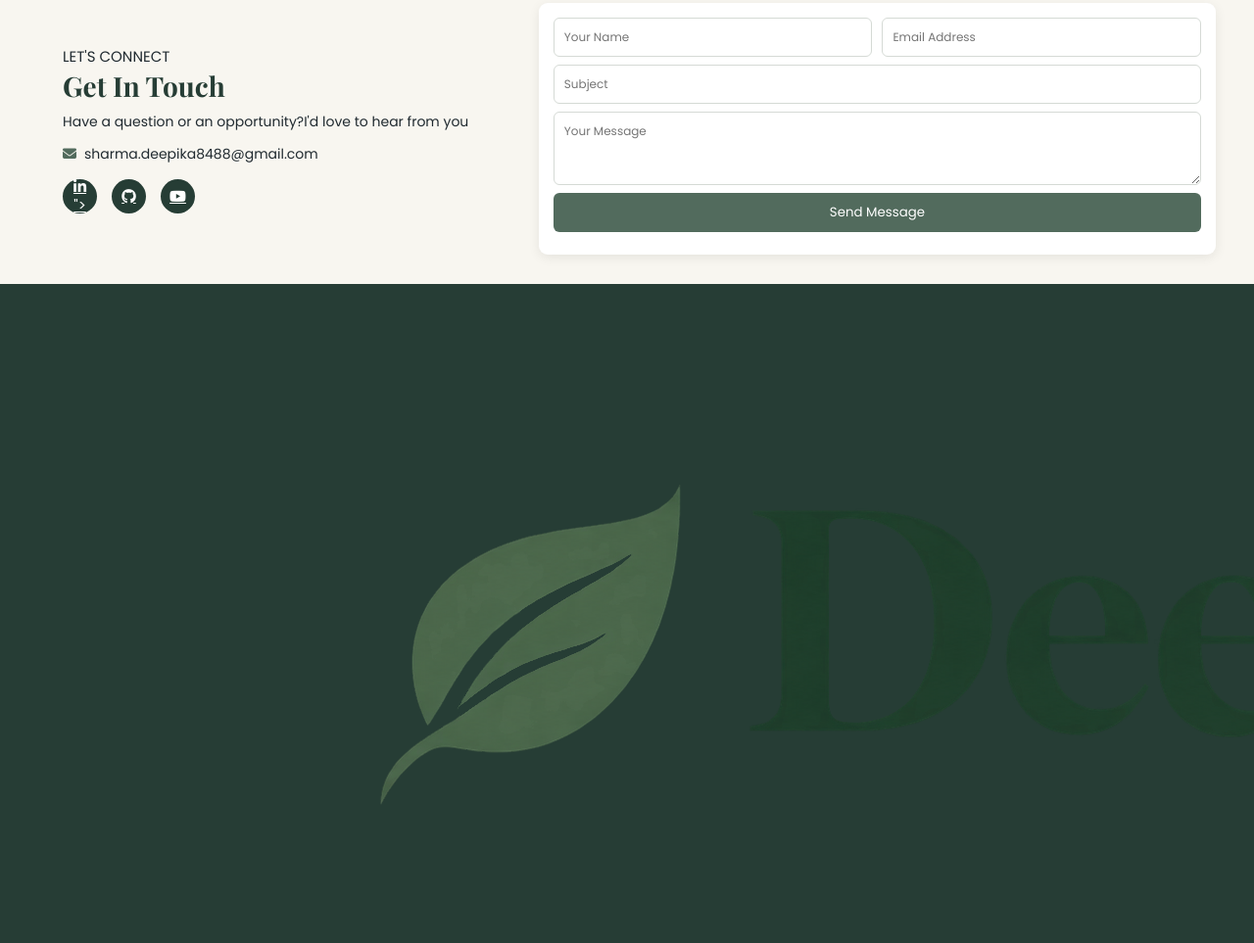
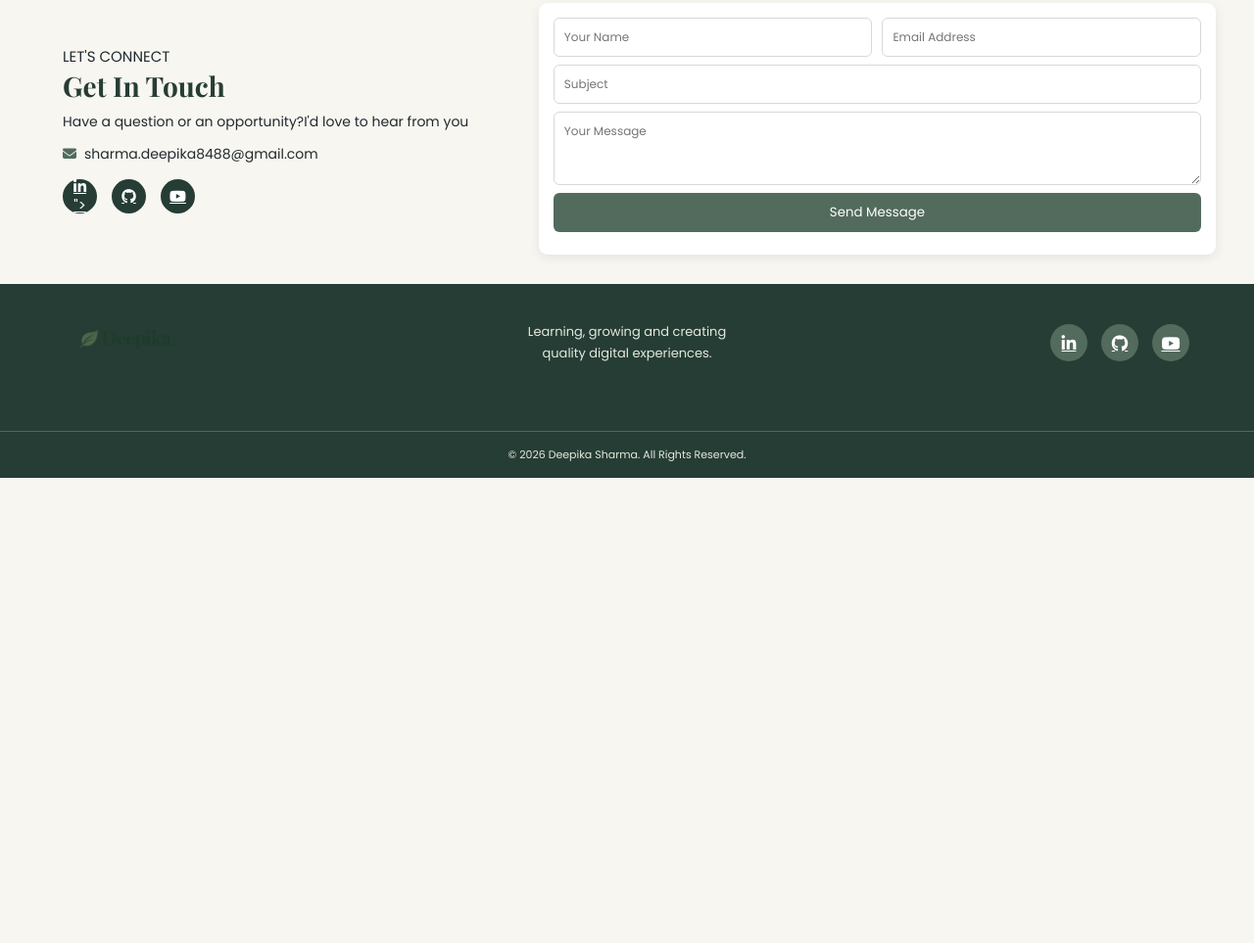
Before and after one commit to deepikaagileqa/deepikaagileqa.github.io, a plain HTML site: page index.html in a window 1280 px wide. Shown: the part 3757-4720 px from the top of the page at 98% size. After the commit the page ends 4245 px from the top, so only its background shows below. Drawn offline with nearby package versions, Linux system fonts and the light colour scheme.

Commit message:
Fixed the footer  social icons in app.css

```diff
--- a/css/app.css
+++ b/css/app.css
@@ -558,7 +558,7 @@ footer {
 /* ============================
    FOOTER SECTION
 ================================ */
-footer {
+#footer {
     display: grid;
     grid-template-columns: 1fr;
     background: #263D35;
@@ -569,50 +569,64 @@ footer {
     display: grid;
     grid-template-columns: 1fr 2fr 1fr;
     align-items: center;
-    padding: 15px 4%;
-    gap: 15px;
+    gap: 20px;
+    padding: 25px 5%;
+    min-height: 120px;
 }
 
-.footer-logo {
-    width: 220px;
-}
-.footer-logo img {
-  width: 160px;
-  position: fixed;
-  z-index: 13;
-  top: 25px;
-  left: 33px;
+
+.footer-brand {
+    display: grid;
+    justify-content: start;
+    align-items: center;
 }
 
-.footer-top > p {
+.footer-brand img {
+    width: 130px;
+    height: auto;
+    object-fit: contain;
+}
+
+
+.footer-description {
     text-align: center;
-    font-size: 12px;
+}
+
+.footer-description p {
+    color: #E5E9DF;
+    font-size: 13px;
+    line-height: 1.7;
 }
 
 .footer-social {
     display: grid;
-    grid-template-columns: repeat(3, 30px);
+    grid-template-columns: repeat(3, 40px);
     justify-content: end;
+    align-items: center;
     gap: 12px;
 }
 
 .footer-social a {
     display: grid;
     place-items: center;
+    width: 38px;
+    height: 38px;
+    background: #526B5D;
     color: #FFFFFF;
-    font-size: 18px;
-}
-
-.footer-social a:hover {
-    color: #B5CBB6;
+    border-radius: 50%;
+    font-size: 17px;
+    transition: 0.3s;
 }
 
 .copyright {
-    text-align: center;
-    padding: 12px;
+    display: grid;
+    place-items: center;
+    padding: 15px;
     border-top: 1px solid rgba(255,255,255,0.2);
 }
 
 .copyright p {
+    color: #E5E9DF;
     font-size: 11px;
+    text-align: center;
 }
--- a/index.html
+++ b/index.html
@@ -352,30 +352,49 @@
         </div>
 </section>
 </main>
-<footer>
+<!-- ============================
+       FOOTER SECTION
+================================ -->
+
+
+<!-- ============================
+       FOOTER SECTION
+================================ -->
+
+<footer id="footer">
 
     <div class="footer-top">
 
-        <a href="#home"><img src="assets/images/logo1.png" alt="My Website logo"></a>
+        <div class="footer-brand">
+            <a href="#home">
+                <img src="assets/images/logo1.png"
+                     alt="Deepika Portfolio Logo">
+            </a>
+        </div>
 
-        <p>
-            Learning, growing and creating
-            quality digital experiences.
-        </p>
+
+        <div class="footer-description">
+            <p>Learning, growing and creating</p>
+            <p>quality digital experiences.</p>
+        </div>
+
 
         <div class="footer-social">
 
             <a href="https://www.linkedin.com/"
+               target="_blank"
                aria-label="LinkedIn">
                 <i class="fa-brands fa-linkedin-in"></i>
             </a>
 
             <a href="https://github.com/"
+               target="_blank"
                aria-label="GitHub">
                 <i class="fa-brands fa-github"></i>
             </a>
 
             <a href="https://www.youtube.com/"
+               target="_blank"
                aria-label="YouTube">
                 <i class="fa-brands fa-youtube"></i>
             </a>
@@ -384,16 +403,13 @@
 
     </div>
 
+
     <div class="copyright">
-
-        <p>
-            &copy; 2026 Deepika Sharma.
-            All Rights Reserved.
-        </p>
-
+        <p>&copy; 2026 Deepika Sharma. All Rights Reserved.</p>
     </div>
 
 </footer>
 
+
 </body>
 </html>
```
